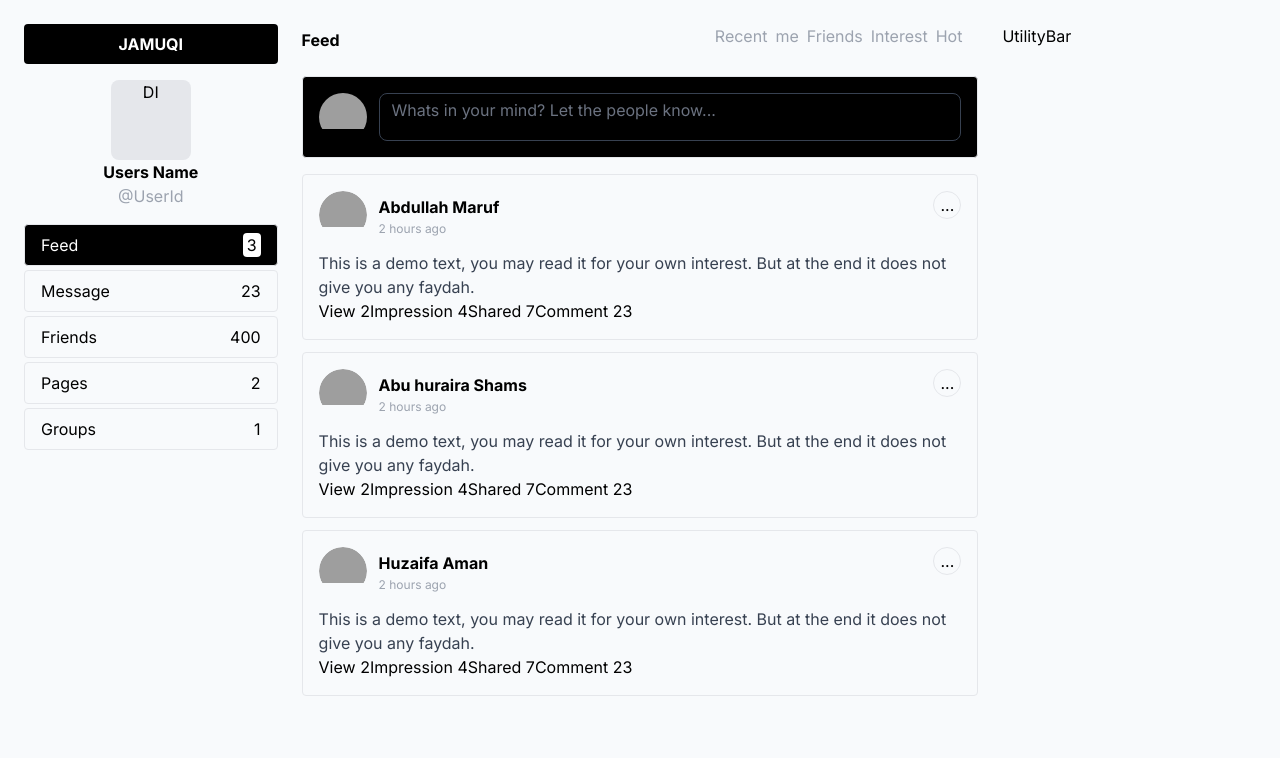
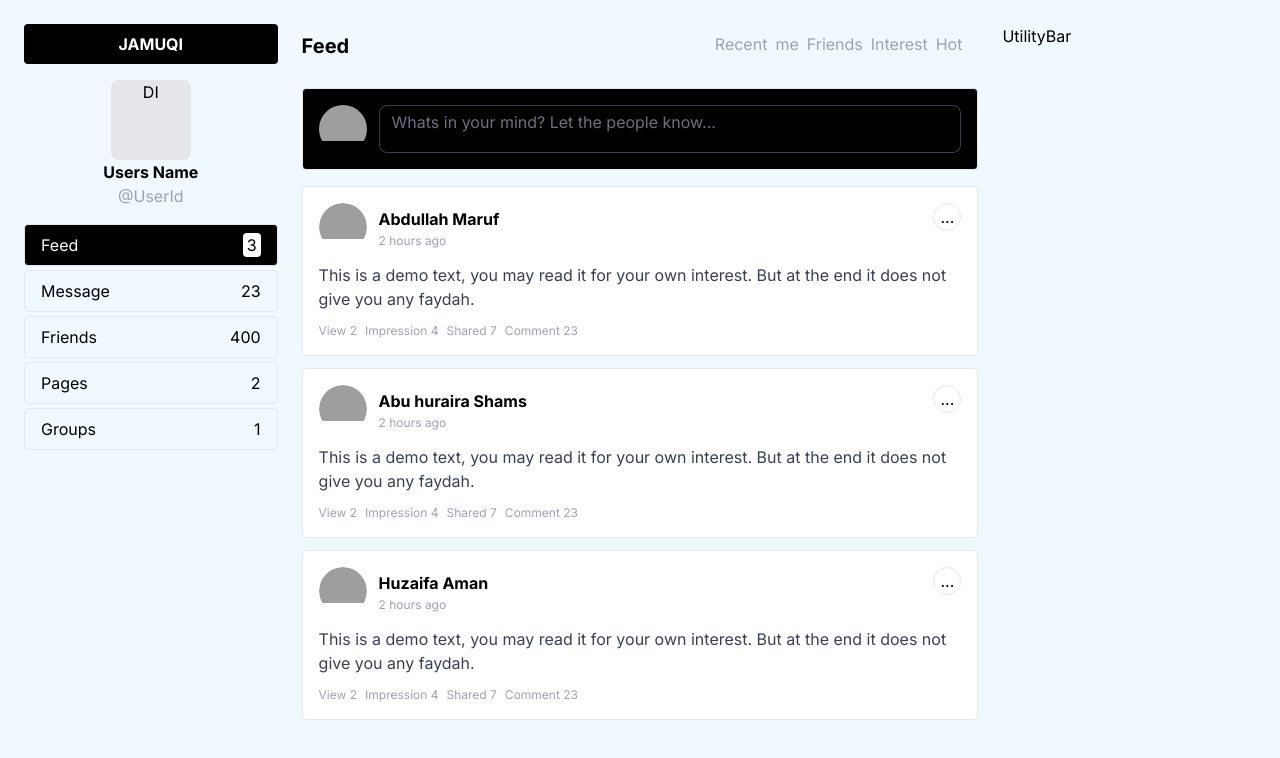
Before and after one commit to einfoengine/trouthsocial, a Next.js app: page / in a window 1280 px wide. Shown: the top 758 px of the page. Built offline with nearby package versions, Linux system fonts and the light colour scheme; grey boxes are pictures that could not be loaded.

Commit message:
Feed further styled

```diff
--- a/src/app/feed/page.tsx
+++ b/src/app/feed/page.tsx
@@ -59,7 +59,7 @@ const Feed = () => {
                     {/* nodes theme post information */}
                     <div className="ntft">
                         <p>{feed.text}</p>
-                        <div className="ntac">
+                        <div className="ntact">
                             <span>View {feed.reactions[0]}</span>
                             <span>Impression {feed.reactions[1]}</span>
                             <span>Shared {feed.reactions[2]}</span>
--- a/src/style/style.scss
+++ b/src/style/style.scss
@@ -4,7 +4,7 @@
 
 // Global
 body{
-    @apply bg-slate-50;
+    @apply bg-slate-50 bg-sky-50;
 }
 // Typography
 p{
@@ -20,7 +20,7 @@ p{
     }
 }
 @mixin heading-3 {
-    @apply mb-5;
+    @apply mb-3;
     h2, h3, h4{
         @apply font-bold text-xl;
     }
@@ -43,11 +43,10 @@ p{
     @apply p-6 flex gap-6;
 }
 .nttp{
-    @apply flex justify-between;
+    @apply flex justify-between pt-2;
 }
 .ntpt{
-    // @apply font-bold uppercase;
-    @include heading-4;
+    @include heading-3;
 }
 .nttm{
     @apply mr-2;
@@ -103,7 +102,13 @@ p{
 }
 // feed
 .ntfd{
-    @apply border rounded p-4 mb-3;
+    @apply border rounded p-4 mb-3 bg-white;
+    .ntact{
+        @apply text-xs text-gray-400 mt-3;
+        span{
+            @apply mr-2 hover:cursor-pointer hover:text-gray-500;
+        }
+    }
 }
 .ntpi{
     @apply flex gap-3;
```
